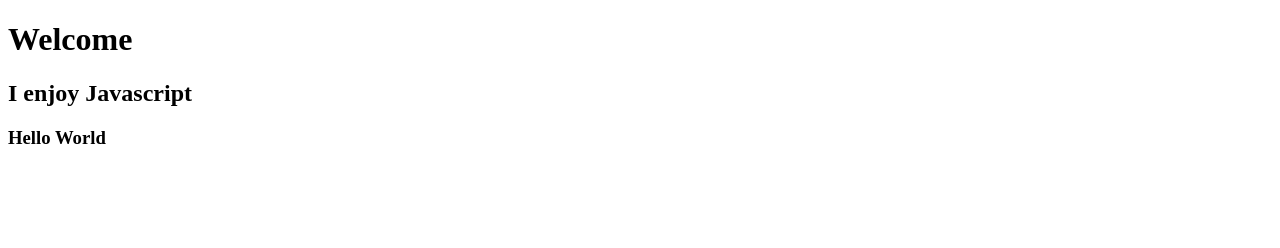
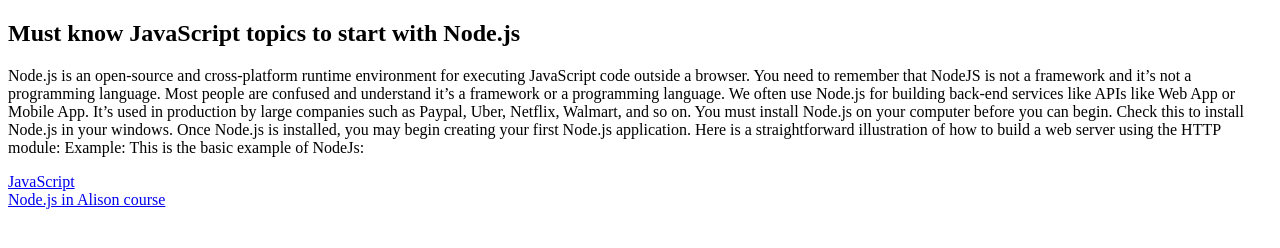
Before and after one commit to PhuminDecOKnoi/Alison-Beginning-Node-JS-Using-a-Game-Project, a website: page index1.html in a window 1280 px wide. Drawn offline with Linux system fonts and the light colour scheme.

Commit message:
Update index1.html

```diff
--- a/index1.html
+++ b/index1.html
@@ -3,8 +3,16 @@
 
     </head>
     <body>
-        <h1>Welcome</h1>
-        <h2>I enjoy Javascript</h2>
-        <h3>Hello World</h3>
+        <div>
+            <h2>Must know JavaScript topics to start with Node.js</h2>
+            <p>
+                Node.js is an open-source and cross-platform runtime environment for executing JavaScript code outside a browser. You need to remember that NodeJS is not a framework and it’s not a programming language. Most people are confused and understand it’s a framework or a programming language. We often use Node.js for building back-end services like APIs like Web App or Mobile App. It’s used in production by large companies such as Paypal, Uber, Netflix, Walmart, and so on.
+                You must install Node.js on your computer before you can begin. Check this to install Node.js in your windows.
+                Once Node.js is installed, you may begin creating your first Node.js application. Here is a straightforward illustration of how to build a web server using the HTTP module:
+                Example: This is the basic example of NodeJs:
+            </p>
+            <a href="./">JavaScript</a><br>
+            <a href="./3">Node.js in Alison course</a>
+        </div>
     </body>
 </html>
```
